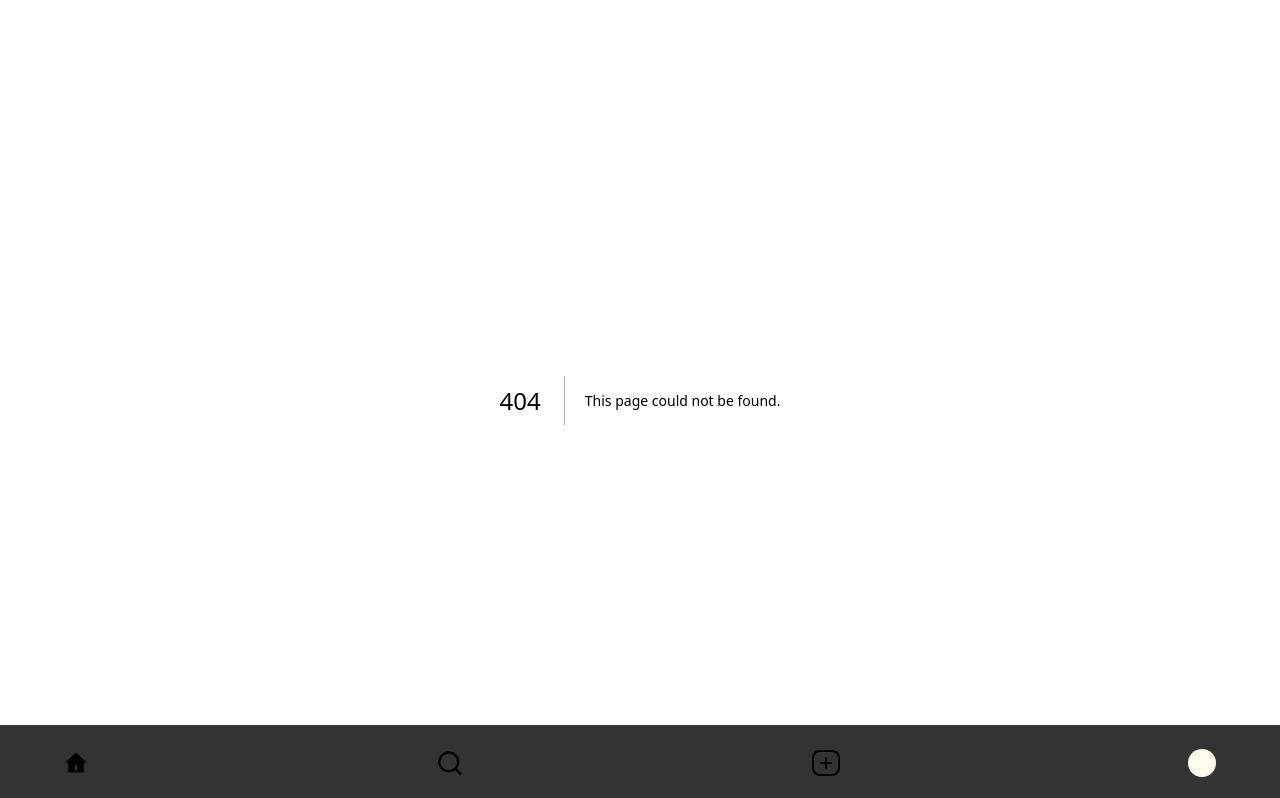
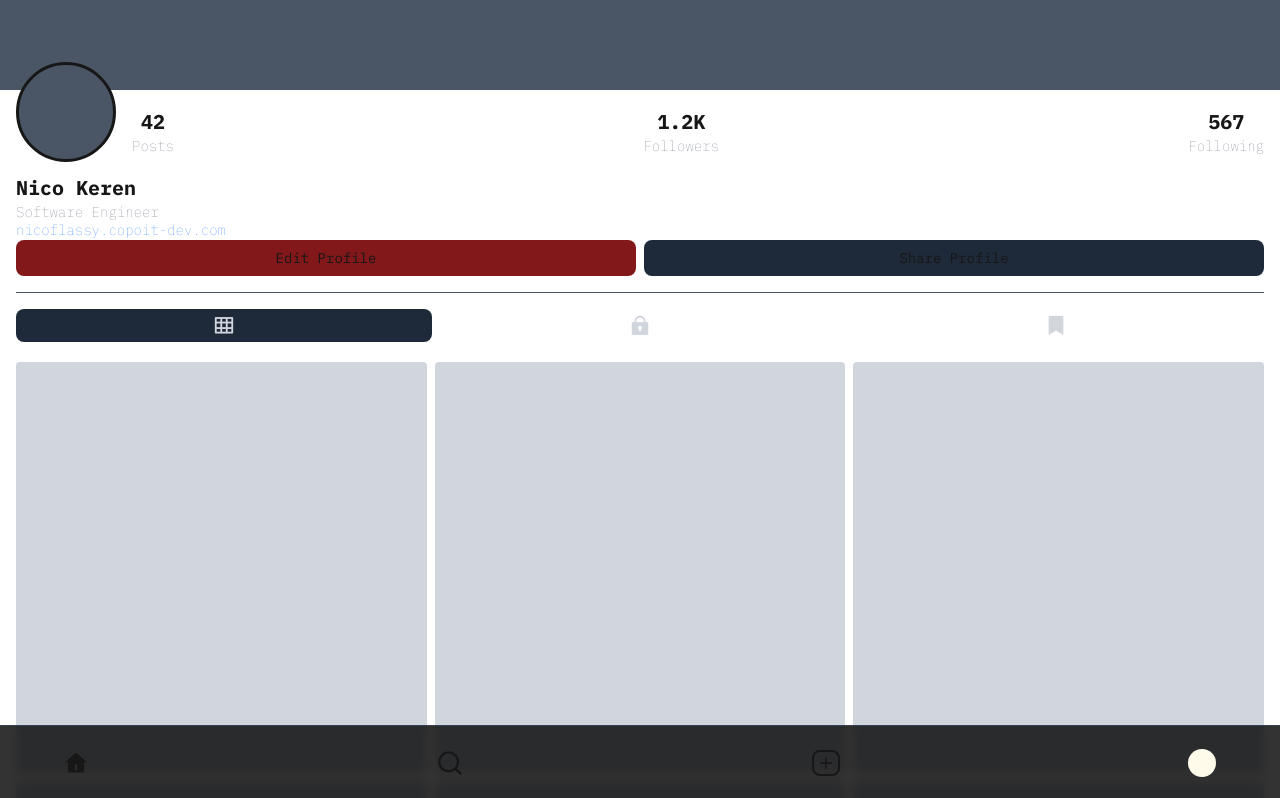
Before and after one commit to ncflsy/instaapp-frontend, a Next.js app: page /profile in a window 1280 px wide. Before the commit this address had no page. Shown: the top 798 px of the page. Built offline with nearby package versions, Linux system fonts and the light colour scheme.

Commit message:
feat: add profile view

```diff
--- a/app/components/BottomBar.tsx
+++ b/app/components/BottomBar.tsx
@@ -14,7 +14,7 @@ export default function bottombar() {
                     <i className="ri-add-fill text-xl"></i>
                 </div>
             </Link>
-            <Link href="">
+            <Link href="/profile">
                 <div className="w-7 h-7 bg-amber-50 rounded-full"></div>
             </Link>
         </div>
--- /dev/null
+++ b/app/profile/[id]/page.tsx
@@ -0,0 +1,58 @@
+import HeaderPage from "../../components/HeaderPage";
+interface DetailExploreProps {
+    params: {
+        id: string;
+    };
+}
+
+export default function Page({ params }: DetailExploreProps) {
+    const { id } = params;
+    return (
+        <section className="p-4">
+            <HeaderPage title='Detail Post' href="/profile" action={true}></HeaderPage>
+            <div className="py-4">
+                <div className="card flex flex-col items-center w-full border border-gray-100/30 rounded-lg">
+                    <div className="flex justify-between w-full items-center px-4 bg-gray-100/10 py-3 rounded-t-lg">
+                        <div className="flex items-center w-full gap-3">
+                            <div className="w-[45px] h-[45px] bg-gradient-to-r from-[#846EFE] to-red-800 rounded-[14px] flex justify-center items-center">
+                                <div className="w-[38px] h-[38px] bg-gray-200 rounded-[11px]"></div>
+                            </div>
+                            <div className="flex flex-col gap-0">
+                                <p className="font-bold text-md flex items-center gap-2">Nico Keren <i className="ri-checkbox-blank-circle-fill text-[8px]"></i><span className="font-thin text-[12px] ms-[1px]">13 minutes ago</span></p>
+                                <p className="font-thin text-[12px] ms-[1px]">Software Engineer</p>
+                            </div>
+                        </div>
+                        <div>
+                            <i className="ri-more-line text-2xl"></i>
+                        </div>
+                    </div>
+                    <div className="flex w-full h-[400px] justify-center items-center bg-gray-400">
+                        <p className="text-black">Image</p>
+                    </div>
+                    <div className="flex items-center justify-start w-full gap-4 px-4 pt-3">
+                        <div className="flex items-center gap-1">
+                            <i className="ri-heart-line text-2xl"></i>
+                            <p>31</p>
+                        </div>
+                        <div className="flex items-center gap-1">
+                            <i className="ri-chat-2-line text-2xl"></i>
+                            <p>31</p>
+                        </div>
+                        <div className="flex items-center gap-1">
+                            <i className="ri-bookmark-fill text-2xl"></i>
+                            <p>2</p>
+                        </div>
+                        <div className="flex items-center gap-1">
+                            <i className="ri-share-line text-2xl"></i>
+                            <p>0</p>
+                        </div>
+                    </div>
+                    <div className="px-4 pt-1 pb-4">
+                        <p className="text-sm">Lorem ipsum dolor sit amet consectetur adipisicing elit.</p>
+                        <p className="text-[13px] text-gray-500">View all 42 comments</p>
+                    </div>
+                </div>
+            </div>
+        </section>
+    );
+}
--- /dev/null
+++ b/app/profile/page.tsx
@@ -0,0 +1,86 @@
+'use client';
+import Link from "next/link";
+import { useState } from "react";
+
+export default function first() {
+    const [activeTab, setActiveTab] = useState<'home' | 'private' | 'save'>('home');
+
+    return (
+        <div className="flex flex-col gap-3">
+            <div className="w-full h-[90px] bg-gray-600"></div>
+            <div className="flex">
+                <div className="w-[100px] h-[100px] bg-gray-600 rounded-full mt-[-40px] ms-4 border-3"></div>
+                <div className="flex-1 flex justify-between px-4">
+                    <div className="flex flex-col justify-center items-center">
+                        <p className="font-bold text-xl">42</p>
+                        <p className="font-thin text-sm text-gray-500">Posts</p>
+                    </div>
+                    <div className="flex flex-col justify-center items-center">
+                        <p className="font-bold text-xl">1.2K</p>
+                        <p className="font-thin text-sm text-gray-500">Followers</p>
+                    </div>
+                    <div className="flex flex-col justify-center items-center">
+                        <p className="font-bold text-xl">567</p>
+                        <p className="font-thin text-sm text-gray-500">Following</p>
+                    </div>
+                </div>
+            </div>
+            <div className="px-4">
+                <p className="font-bold text-xl">Nico Keren</p>
+                <p className="font-thin text-sm text-gray-500">Software Engineer</p>
+                <p className="font-thin text-sm text-blue-500 mt-[-2px]">nicoflassy.copoit-dev.com</p>
+
+                <div className="flex gap-2 w-full text-sm">
+                    <button className="flex-1 px-4 py-2 bg-red-900 rounded-lg">Edit Profile</button>
+                    <button className="flex-1 px-4 py-2 bg-gray-800 rounded-lg">Share Profile</button>
+                </div>
+                <div className="w-full h-px bg-gray-600 my-4"></div>
+                <div className="flex justify-center my-2">
+                    <button onClick={() => setActiveTab('home')} id="tab-home" className={`flex-1 flex justify-center ${activeTab === 'home' ? 'bg-gray-800 rounded-lg' : ''}`}><i className="ri-layout-grid-2-line text-[22px] text-gray-300"></i></button>
+                    <button onClick={() => setActiveTab('private')} id="tab-private" className={`flex-1 flex justify-center ${activeTab === 'private' ? 'bg-gray-800 rounded-lg' : ''}`}><i className="ri-lock-2-fill text-[22px] text-gray-300"></i></button>
+                    <button onClick={() => setActiveTab('save')} id="tab-save" className={`flex-1 flex justify-center ${activeTab === 'save' ? 'bg-gray-800 rounded-lg' : ''}`}><i className="ri-bookmark-fill text-[22px] text-gray-300"></i></button>
+                </div>
+                {activeTab === 'home' && (
+                    <div id="tab-home" className="w-full grid grid-cols-3 gap-2 py-3">
+                        <Link href="/profile/1" className="w-full aspect-square bg-gray-300 rounded-sm"></Link>
+                        <div className="w-full aspect-square bg-gray-300 rounded-sm"></div>
+                        <div className="w-full aspect-square bg-gray-300 rounded-sm"></div>
+                        <div className="w-full aspect-square bg-gray-300 rounded-sm"></div>
+                        <div className="w-full aspect-square bg-gray-300 rounded-sm"></div>
+                        <div className="w-full aspect-square bg-gray-300 rounded-sm"></div>
+                        <div className="w-full aspect-square bg-gray-300 rounded-sm"></div>
+                        <div className="w-full aspect-square bg-gray-300 rounded-sm"></div>
+                        <div className="w-full aspect-square bg-gray-300 rounded-sm"></div>
+                        <div className="w-full aspect-square bg-gray-300 rounded-sm"></div>
+                        <div className="w-full aspect-square bg-gray-300 rounded-sm"></div>
+                        <div className="w-full aspect-square bg-gray-300 rounded-sm"></div>
+                        <div className="w-full aspect-square bg-gray-300 rounded-sm"></div>
+                        <div className="w-full aspect-square bg-gray-300 rounded-sm"></div>
+                        <div className="w-full aspect-square bg-gray-300 rounded-sm"></div>
+                        <div className="w-full aspect-square bg-gray-300 rounded-sm"></div>
+                        <div className="w-full aspect-square bg-gray-300 rounded-sm"></div>
+                    </div>
+                )}
+                {activeTab === 'private' && (
+                    <div id="tab-private" className="w-full grid grid-cols-3 gap-2 py-3">
+                        <Link href="/profile/1" className="w-full aspect-square bg-gray-300 rounded-sm"></Link>
+                        <div className="w-full aspect-square bg-gray-400 rounded-sm"></div>
+                        <div className="w-full aspect-square bg-gray-400 rounded-sm"></div>
+                        <div className="w-full aspect-square bg-gray-400 rounded-sm"></div>
+                        <div className="w-full aspect-square bg-gray-400 rounded-sm"></div>
+                        <div className="w-full aspect-square bg-gray-400 rounded-sm"></div>
+                        <div className="w-full aspect-square bg-gray-400 rounded-sm"></div>
+                    </div>
+                )}
+                {activeTab === 'save' && (
+                    <div id="tab-save" className="w-full grid grid-cols-3 gap-2 py-3">
+                        <Link href="/profile/1" className="w-full aspect-square bg-gray-300 rounded-sm"></Link>
+                        <div className="w-full aspect-square bg-gray-500 rounded-sm"></div>
+                        <div className="w-full aspect-square bg-gray-500 rounded-sm"></div>
+                        <div className="w-full aspect-square bg-gray-500 rounded-sm"></div>
+                    </div>
+                )}
+            </div>
+        </div>
+    );
+}
```
